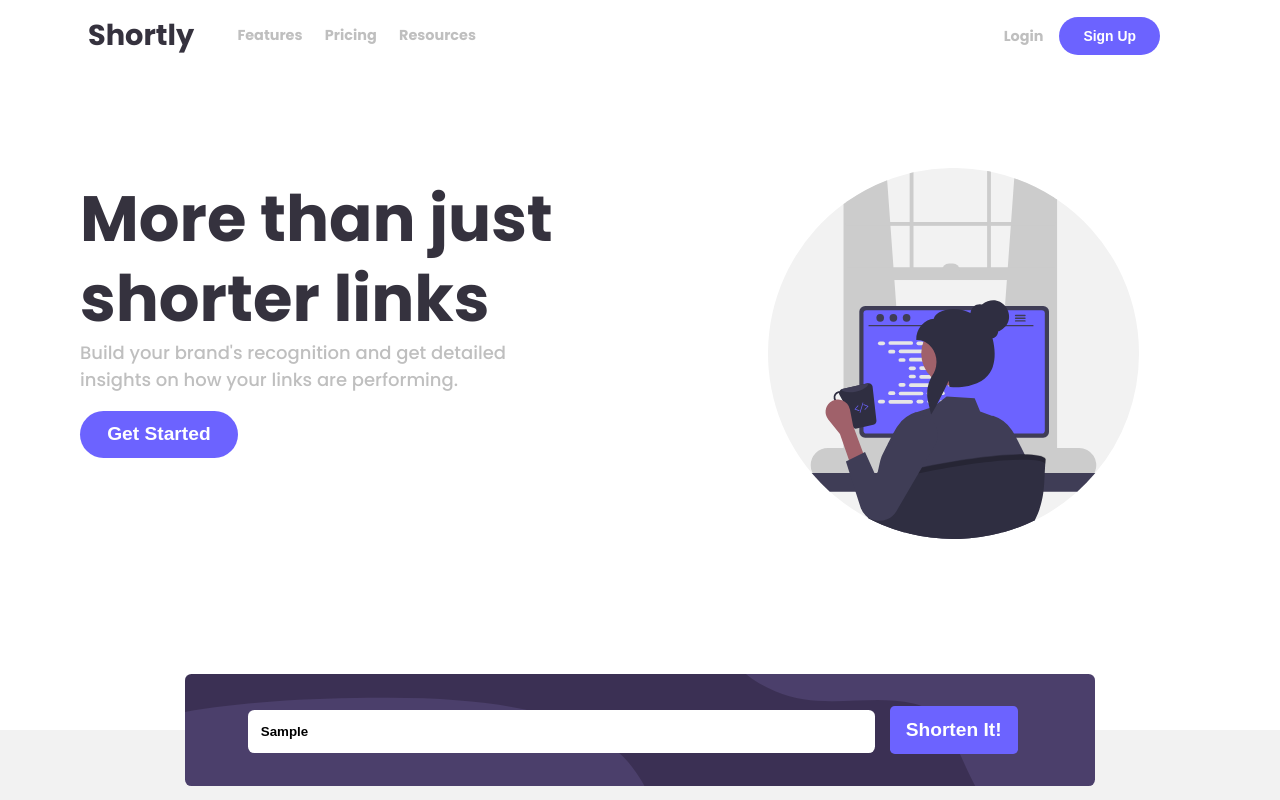
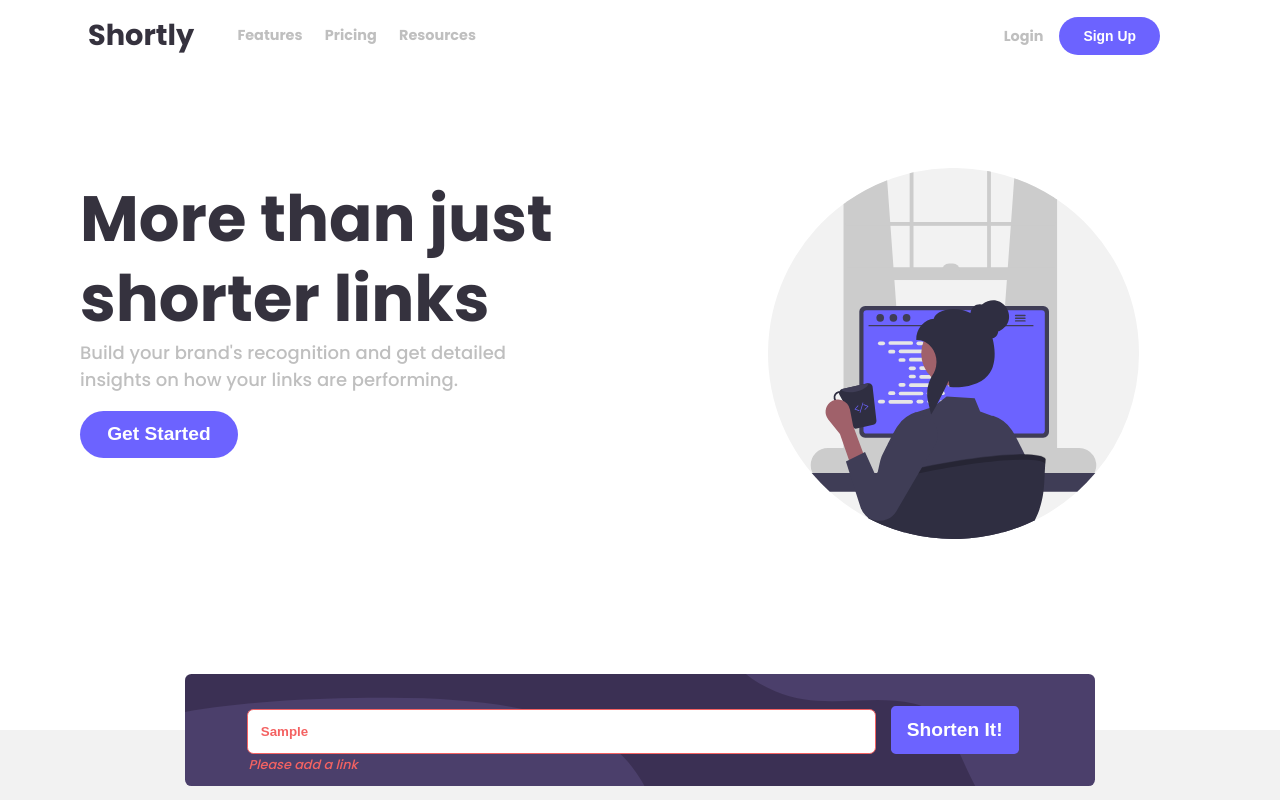
Before and after one commit to romeiro-bru/url-shortening, a React (Create React App) app: page / in a window 1280 px wide. Both pictures are taken after typing "Sample" into the empty fields and a click on the button "Shorten It!". Shown: the top 800 px of the page. Built offline with nearby package versions, Linux system fonts and the light colour scheme; no server answers.

Commit message:
Add input verification, Set message error, Add condition to display warning message

```diff
--- a/src/App.jsx
+++ b/src/App.jsx
@@ -29,6 +29,7 @@ const Banner = () => {
 }
 
 function Form({ shortened, setShortened, list, setList, input, setInput }) {
+  const [hideFormMsg, setHideFormMsg] = useState(true)
 
   useEffect(() => {
     input && setList([...list, shortened].reverse());
@@ -40,18 +41,25 @@ function Form({ shortened, setShortened, list, setList, input, setInput }) {
       try {
         const response = await axios.get(`${endpoint}/shorten?url=${input}`)
         setShortened(response.data.result)
+        setHideFormMsg(response.data.ok)
       } catch (error) {
         console.log(error)
+        setHideFormMsg(false)
       }
     }
     shortenLink()
   }
 
-
   return (
     <form onSubmit={handleSubmit} className="input-box" id="shorten-it">
-      <input value={input} onChange={(e) => setInput(e.target.value)} type="text" placeholder="Shorten a link here..." />
+      <input value={input}
+        onChange={(e) => setInput(e.target.value)} type="text"
+        className={hideFormMsg === false ? "warning" : ""}
+        placeholder="Shorten a link here..." />
       <button type="submit">Shorten It!</button>
+      <p className="form-message"
+        style={{ visibility: hideFormMsg === true ? "hidden" : "visible" }}
+      >Please add a link</p>
     </form>
   )
 }
```
